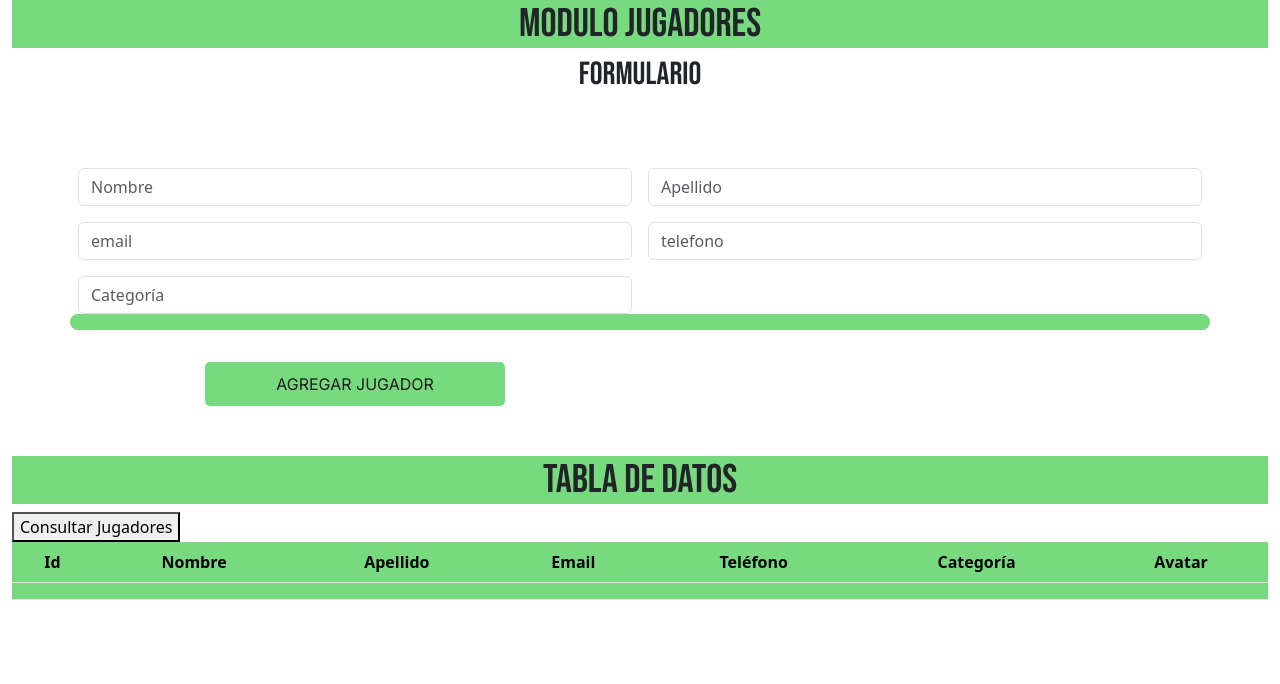
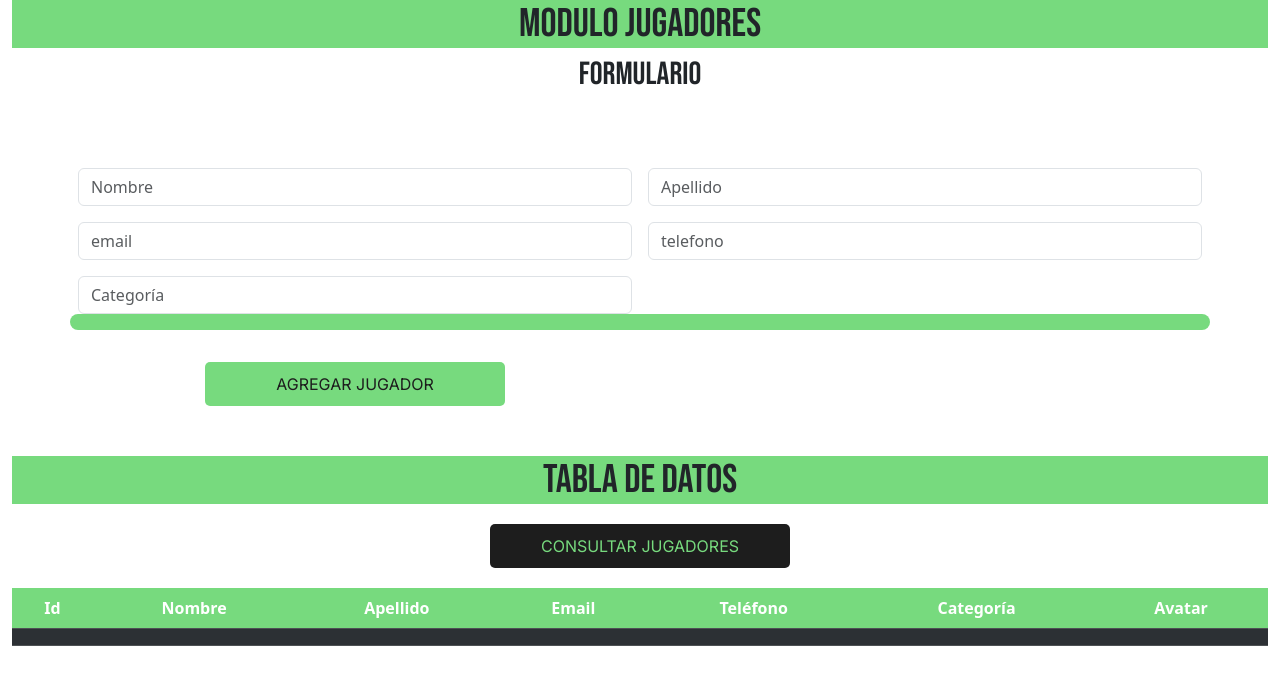
Before and after one commit to agubanchi/abrancancha_backend, a website: page client/index.html in a window 1280 px wide. Drawn offline with nearby package versions, Linux system fonts and the light colour scheme.

Commit message:
Modificaciones de estilado en tabla y boton de consulta

```diff
--- a/client/css/index.css
+++ b/client/css/index.css
@@ -71,7 +71,7 @@ p {
 }
 
 img {
-  max-width: 150px;
+  max-width: 70px;
 }
 
 #tabla th {
@@ -118,10 +118,26 @@ img {
   display: block;
 }
 
-#addPlayer a:hover {
-  color: #ffffff;
+#botonConsulta {
+  border: none;
+  border-radius: 5px;
+  background-color: #1d1d1d;
+  font-family: 'Inter', sans-serif;
+  text-transform: uppercase;
+  padding: 10px 20px;
+  color: #77da7e;
+  font-weight: 400;
+  text-align: center;
+  margin: 0 auto;
+  min-width: 300px;
+  display: block;
+  margin-top: 20px;
+  margin-bottom: 20px;
 }
 
+#tabla {
+  padding: 20px;
+}
 img {
   width: 100%;
 }
--- a/client/index.html
+++ b/client/index.html
@@ -83,9 +83,9 @@
       </form>
 
       <h1>Tabla de Datos</h1>
-      <button id="botonConsulta">Consultar Jugadores</button>
+      <button id="botonConsulta" type="button">Consultar Jugadores</button>
 
-      <table id="tabla" class="table">
+      <table id="tabla" class="table table-dark table-striped">
         <thead>
           <tr>
             <th scope="col">Id</th>
```
